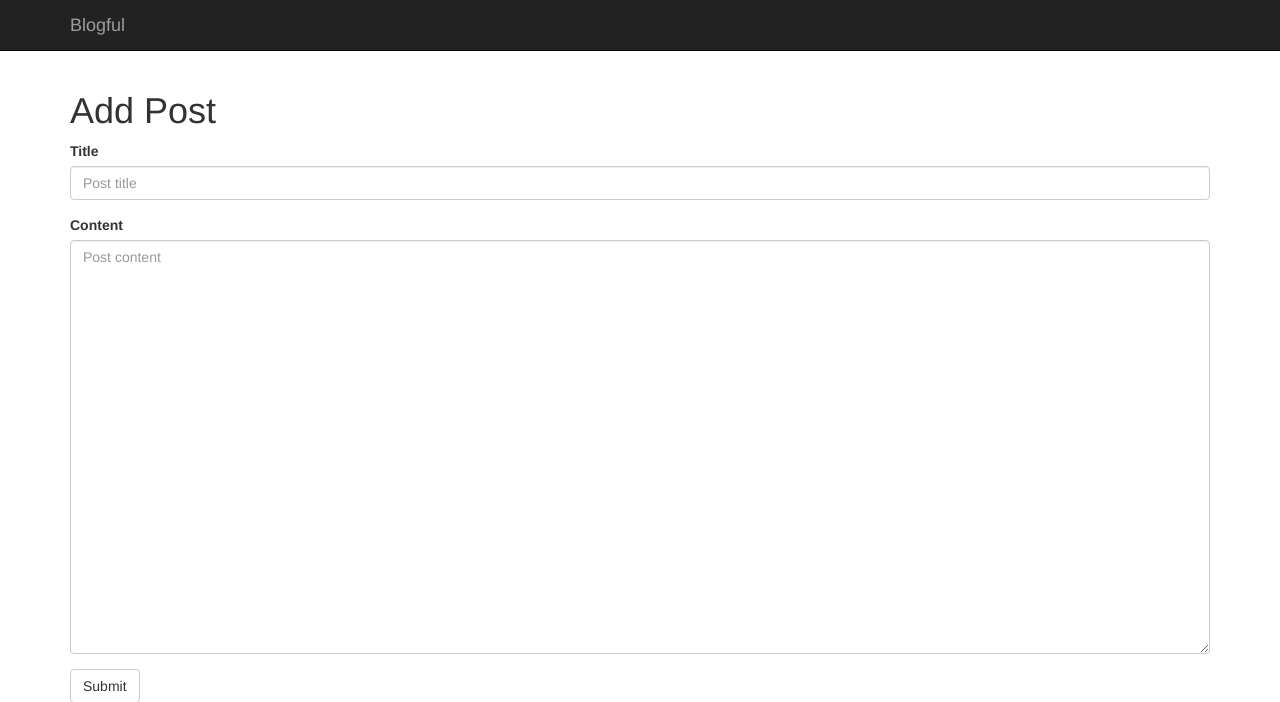
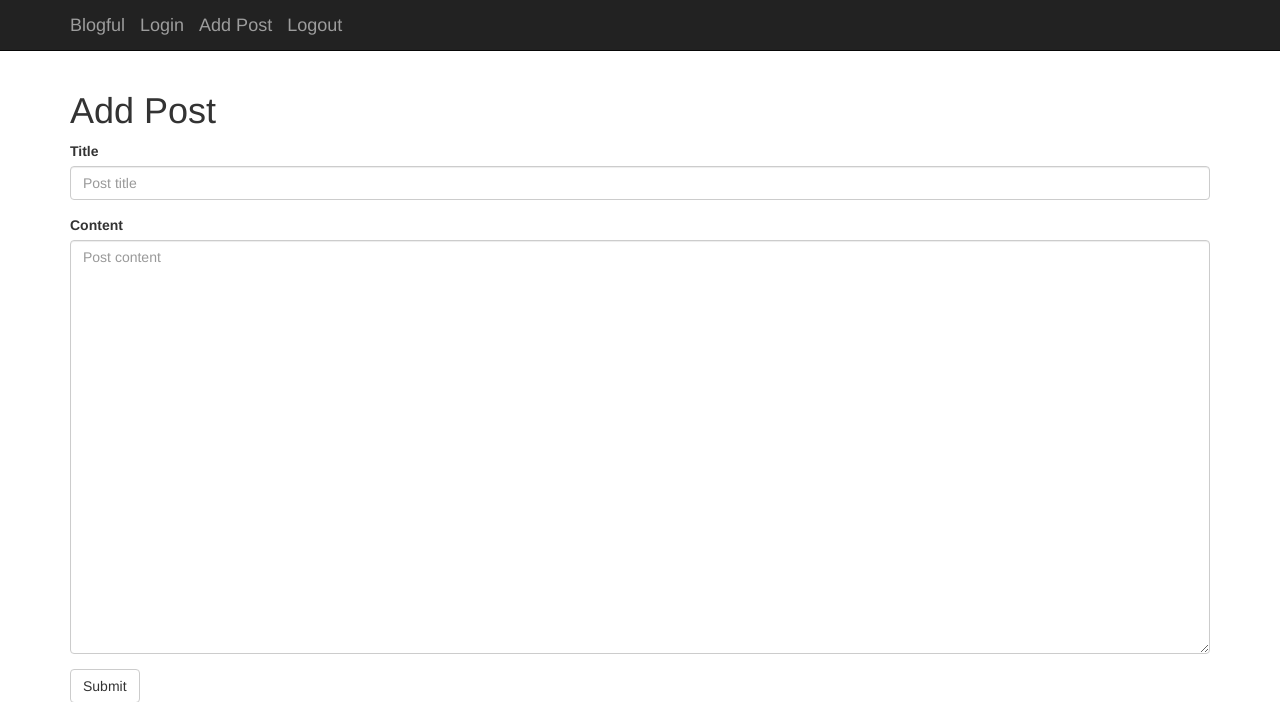
Before and after one commit to jlybianto/blogful, a Flask app: page /post/add in a window 1280 px wide. Shown: the top 702 px of the page. Run offline with Flask 2, Linux system fonts and the light colour scheme; a user stored in the database is signed in; tables that the repository leaves empty hold one stand-in row (values such as "Sample post"); some libraries are stand-ins or nearby versions.

Commit message:
Added Login/out and Add Post feature on bar

```diff
--- a/blog/templates/base.html
+++ b/blog/templates/base.html
@@ -31,6 +31,9 @@
             <span class="icon-bar"></span>
           </button>
           <a class="navbar-brand" href="{{ url_for('posts') }}">Blogful</a>
+            <a class="navbar-brand" href="{{ url_for('login_get') }}">Login</a>
+            <a class="navbar-brand" href="{{ url_for('add_post_get') }}">Add Post</a>
+            <a class="navbar-brand" href="{{ url_for('logout') }}">Logout</a>
         </div>
         <div class="collapse navbar-collapse">
           <ul class="nav navbar-nav navbar-right">
```
